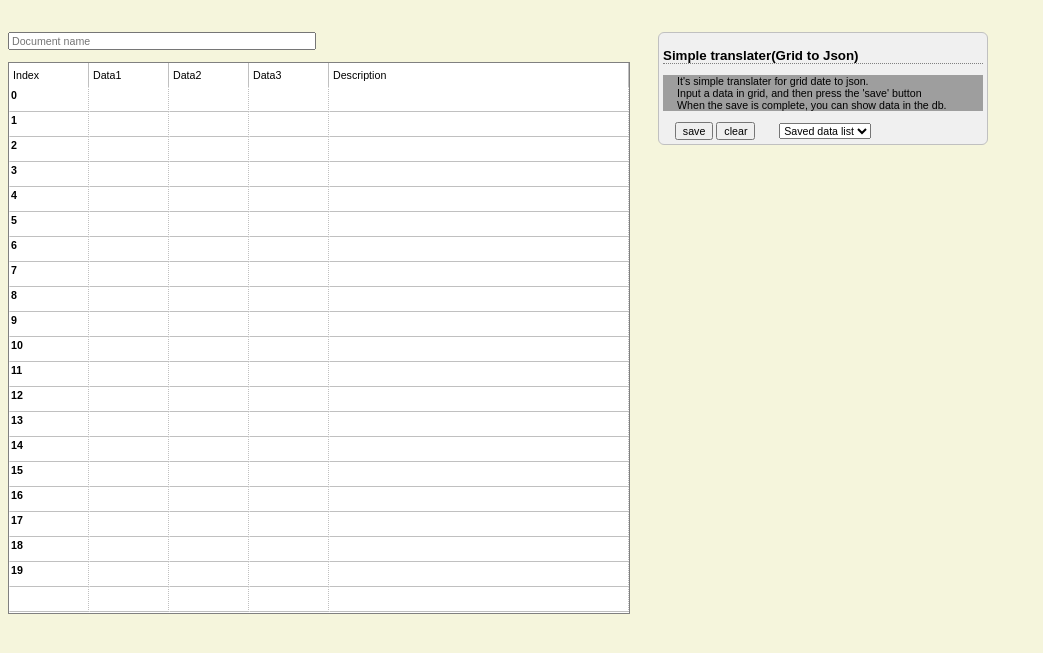
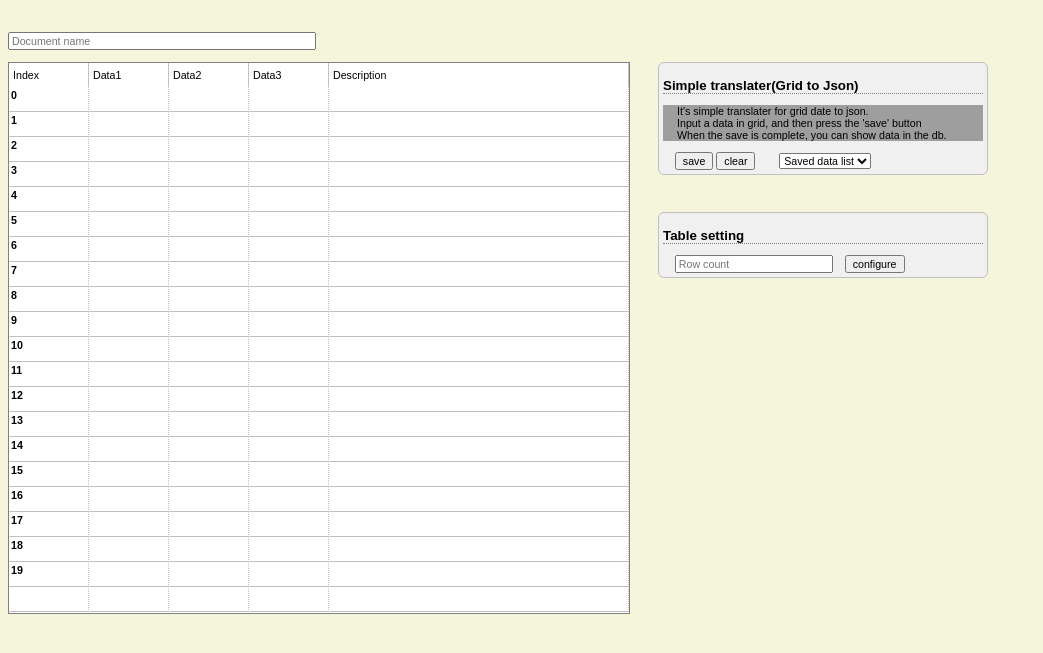
Before and after one commit to kssim/GtoJ, a Django app: page / in a window 1280 px wide. Shown: the top 653 px of the page, without its empty margins (0-1043 px from the left). Run offline with Django 3.2, Linux system fonts and the light colour scheme; data that the repository does not hold is empty; grey boxes are pictures that could not be loaded.

Commit message:
Add 'grid row count setting'.

```diff
--- a/controller/templates/main.html
+++ b/controller/templates/main.html
@@ -48,6 +48,15 @@
             </select>
         </div>
     </form>
+    <div class="table-setting-panel">
+        <h2>Table setting</h2>
+        <div>
+            &nbsp;&nbsp;&nbsp;
+            <input type="text" id="set_row_count" placeholder="Row count" style="width: 150px;"/>
+            &nbsp;&nbsp;
+            <input type="button" value="configure" onclick="set_grid_row();"/>
+        </div>
+    </div>
 </div>
 
 
--- a/templates/css/gtoj.css
+++ b/templates/css/gtoj.css
@@ -79,7 +79,20 @@ li {
   margin-bottom: 20px;
   width: 320px;
   position: absolute;
-  top: 0px;
+  top: 30px;
+  left: 650px;
+}
+
+.table-setting-panel {
+  -moz-border-radius: 6px;
+  -webkit-border-radius: 6px;
+  border: 1px solid silver;
+  background: #f0f0f0;
+  padding: 4px;
+  margin-bottom: 20px;
+  width: 320px;
+  position: absolute;
+  top: 180px;
   left: 650px;
 }
 
--- a/templates/js/gtoj.js
+++ b/templates/js/gtoj.js
@@ -26,6 +26,8 @@ function required_field_vaildator(value) {
 }
 
 function refresh_grid(grid_data) {
+    clear_row_count();
+
     grid = new Slick.Grid("#myGrid", grid_data, columns, options);
     grid.setSelectionModel(new Slick.CellSelectionModel());
     grid.onAddNewRow.subscribe(function (e, args) {
@@ -37,10 +39,10 @@ function refresh_grid(grid_data) {
     });
 }
 
-function init_grid() {
+function init_grid(row_count=20) {
     var grid_data = [];
 
-    for (var i = 0; i < 20; i++) {
+    for (var i = 0; i < row_count; i++) {
         var d = (grid_data[i] = {});
         d["index"] = i;
         d["data1"] = "";
@@ -86,8 +88,10 @@ function get_data(index) {
 
         set_document_name(db_data.name);
 
+        grid_row_count = Object.keys(data).length;
+
         var grid_data = [];
-        for (var i=0; i < 20; i++) {
+        for (var i=0; i < grid_row_count; i++) {
             var d = (grid_data[i] = {});
             d["index"] = data[i].index;
             d["data1"] = data[i].data1;
@@ -108,9 +112,19 @@ function clear_grid() {
     $('#select_data_name option:eq(0)').attr('selected','selected');
 }
 
+function clear_row_count() {
+    document.getElementById("set_row_count").value = "";
+}
+
 function add_select_item(document_name) {
     index = $('#select_data_name option').size();
     $('#select_data_name').append('<option value=' + index + '>' + document_name + '</option>');
+}
+
+function set_grid_row() {
+    row_count = $('#set_row_count').val();
+    grid_data = init_grid(row_count);
+    refresh_grid(grid_data);
 }
 
 
```
